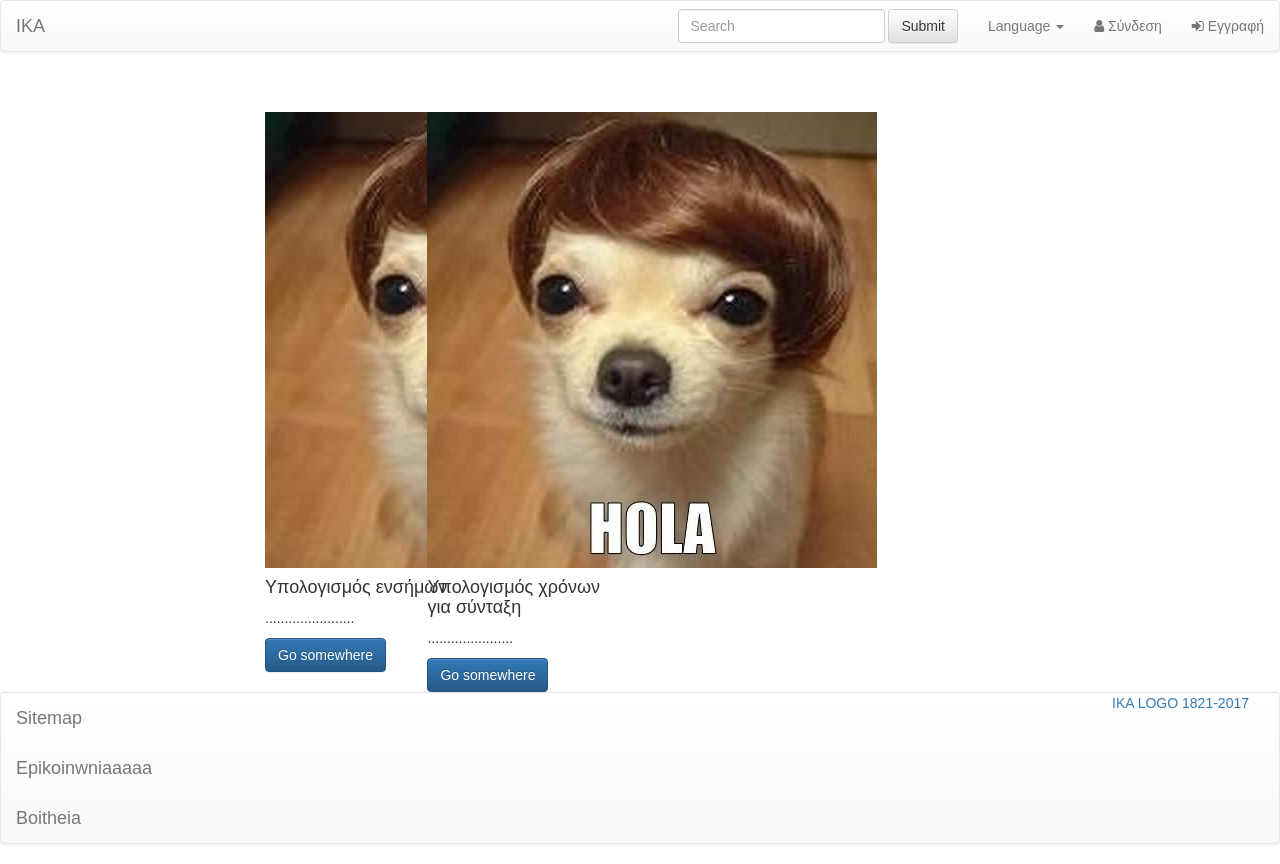
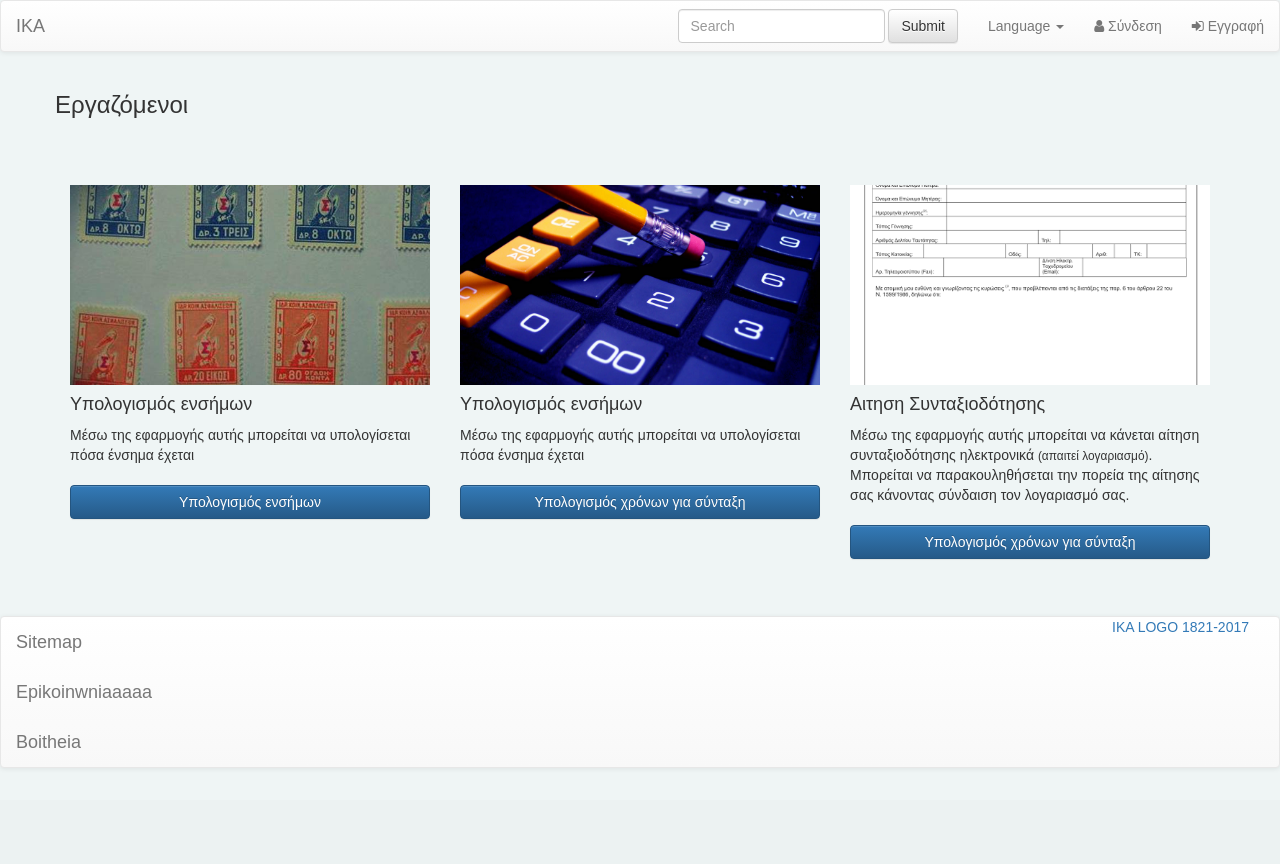
Before and after one commit to ippokratoys/Human-Interaction-IKA, a PHP site: page /ergazomenoi.php in a window 1280 px wide. After the commit the page ends 765 px from the top, so only its background shows below. Run offline with PHP 8.4, Linux system fonts and the light colour scheme; some libraries are stand-ins or nearby versions.

Commit message:
added ergazomenoi and suntaksiouxoi (the same will be for the rest) changed some on the main css

```diff
--- a/css/main.css
+++ b/css/main.css
@@ -1,3 +1,31 @@
 body, html{
  	font-family: sans-serif;
+    background-color:  #eff5f5;
 }
+
+
+#workers-grid img{
+    object-fit: cover;
+    max-height: 200px;
+    width: 100%;
+}
+
+#workers-grid .card{
+    width: 100%;
+}
+
+#workers-grid .btn-primary{
+    width: 100%;
+    margin-top: 10px;
+}
+
+#workers-grid .card-tile{
+    font-weight: bold;
+    /*background-color: gray;*/
+}
+
+#workers-grid{
+    padding-top: 5%;
+    padding-bottom: 5%;
+    /*color: black;*/
+}
--- a/ergazomenoi.php
+++ b/ergazomenoi.php
@@ -13,37 +13,49 @@
 	include("navbar.html");
 ?>
 
-<br></br>
+<!-- <br></br> -->
 
 <div class="container">
-
     <div class="row">
+        <h3>Εργαζόμενοι</h3>
+    </div>
+    <div class="row" id="workers-grid">
     	<!-- <div class="col-md-1   col-sm-1">
     	</div> -->
-	<div class="col-md-offset-2  col-sm-offset-2"  >
+        <div class="" >
 
-		<div class="col-md-2  col-sm-2" >
-				<div class="card" style="width: 20rem;">
-				  <img class="card-img-top" src="images/funnydog.jpg" alt="Card image cap">
+            <div class="col-md-4  col-sm-4" >
+        		<div class="card">
+        		  <img src="images/enshma.jpg" alt="Card image cap">
         		  <div class="card-body">
         		    <h4 class="card-title">Υπολογισμός ενσήμων</h4>
-				    <p class="card-text">.......................</p>
-				    <a href="#" class="btn btn-primary">Go somewhere</a>
-				  </div>
-				</div>
-		</div>
-		<div class="col-md-2   col-sm-2">
-
-			<div class="card" style="width: 20rem;">
-			  <img class="card-img-top" src="images/funnydog.jpg" alt="Card image cap">
-			  <div class="card-body">
-			    <h4 class="card-title">Υπολογισμός χρόνων για σύνταξη</h4>
-			    <p class="card-text">......................</p>
-			    <a href="#" class="btn btn-primary">Go somewhere</a>
+        		    <p class="card-text">Μέσω της εφαρμογής αυτής μπορείται να υπολογίσεται πόσα ένσημα έχεται</p>
+        		    <a href="#" class="btn btn-primary" >Υπολογισμός  ενσήμων</a>
         		  </div>
         		</div>
     		</div>
 
+            <div class="col-md-4  col-sm-4" >
+        		<div class="card">
+        		  <img src="images/calculator.jpg" alt="Card image cap">
+        		  <div class="card-body">
+        		    <h4 class="card-title">Υπολογισμός ενσήμων</h4>
+                    <p class="card-text">Μέσω της εφαρμογής αυτής μπορείται να υπολογίσεται πόσα ένσημα έχεται</p>
+        		    <a href="#" class="btn btn-primary" >Υπολογισμός χρόνων για σύνταξη</a>
+        		  </div>
+        		</div>
+    		</div>
+
+            <div class="col-md-4  col-sm-4" >
+        		<div class="card">
+        		  <img src="images/upeuthini_dilosi.png" alt="Card image cap">
+        		  <div class="card-body">
+        		    <h4 class="card-title">Αιτηση Συνταξιοδότησης</h4>
+                    <p class="card-text">Μέσω της εφαρμογής αυτής μπορείται να κάνεται αίτηση συνταξιοδότησης ηλεκτρονικά <small>(απαιτεί λογαριασμό)</small>. Μπορείται να παρακουληθήσεται την πορεία της αίτησης σας κάνοντας σύνδαιση τον λογαριασμό σας.</p>
+        		    <a href="#" class="btn btn-primary" >Υπολογισμός χρόνων για σύνταξη</a>
+        		  </div>
+        		</div>
+    		</div>
 		</div>
 	</div>
 </div>
```
Also changed, not shown: syntaksiouxoi.php (+28 -15 lines), ergodoths.php (line endings or trailing spaces), images/calculator.jpg (added), images/enshma.jpg (added), images/upeuthini_dilosi.png (added), images/upologismos_suntaksis.jpg (added), images/workers.jpg (added). Lines whose indentation alone changed are shown as unchanged.
